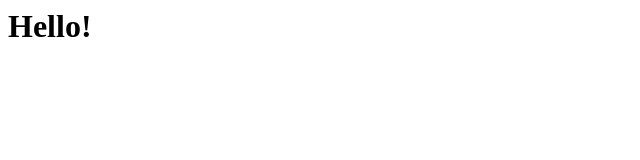
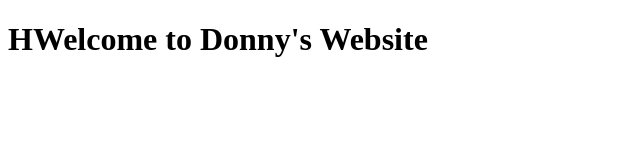
Before and after one commit to donnydt623/my-space, a plain HTML site: page index.html in a window 1280 px wide. Shown: the whole page, without its empty margins (0-640 px from the left). Drawn offline with Linux system fonts and the light colour scheme.

Commit message:
Update index.html

```diff
--- a/index.html
+++ b/index.html
@@ -1 +1,2 @@
-<h1>Hello!</h1>
+<!DOCTYPE html>
+<html lang="En-US"> <h1>HWelcome to Donny's Website</h1>
```
